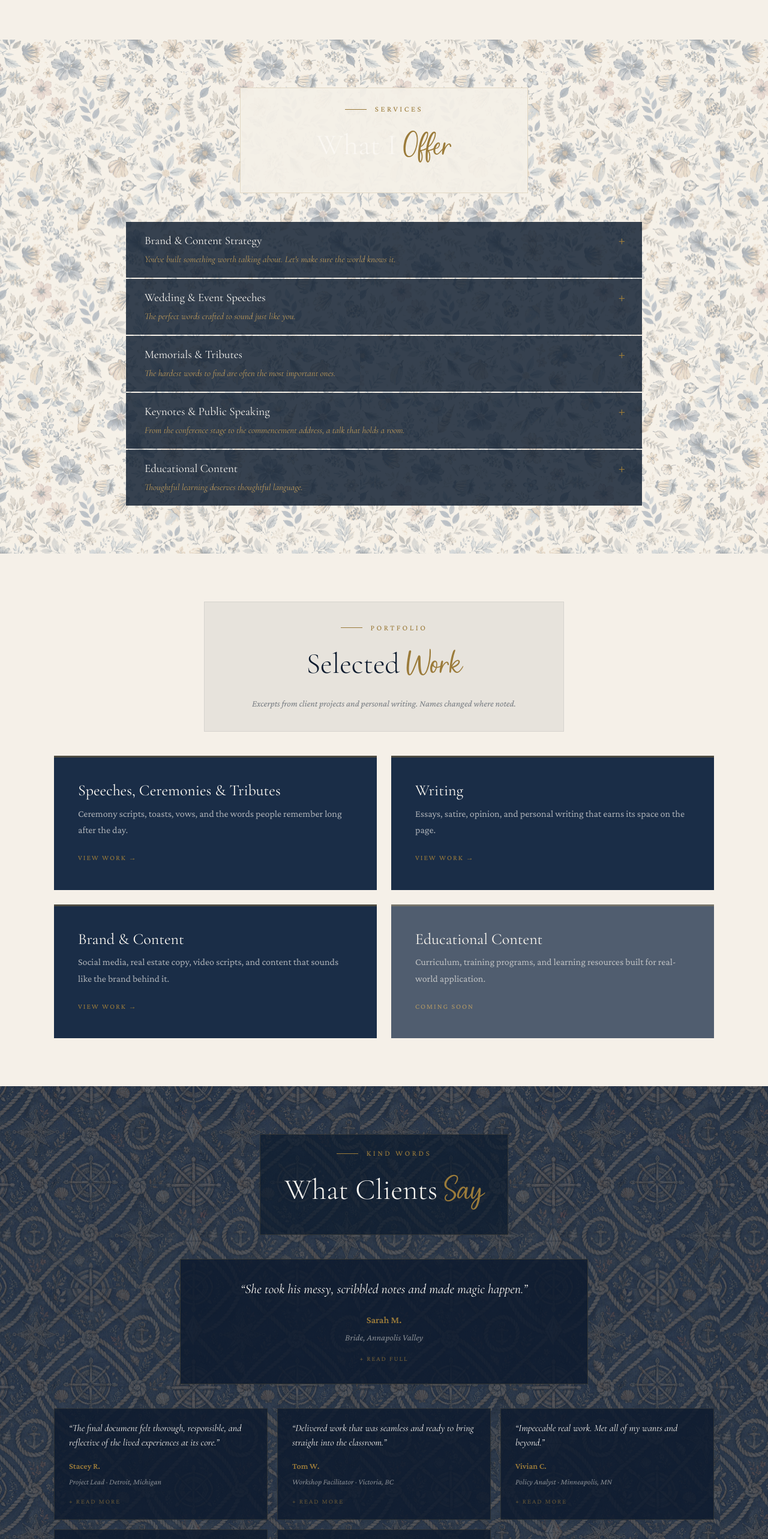
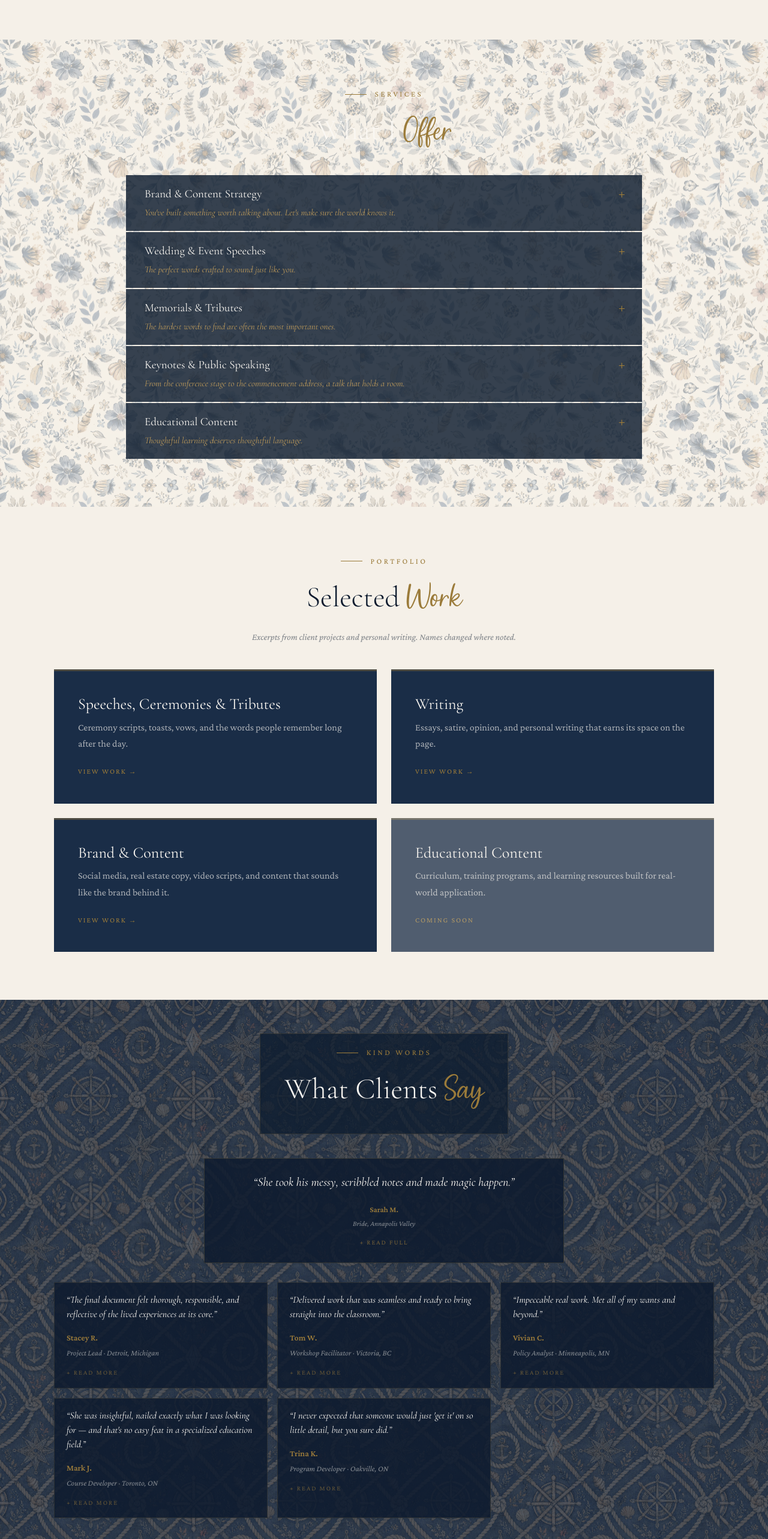
Before and after one commit to jmelnickmacdonald/anchoredprose, a Next.js app: page / in a window 1280 px wide. Shown: the part 1554-4120 px from the top of the page at 60% size. Built offline with nearby package versions, Linux system fonts and the light colour scheme.

Commit message:
Update globals.css

```diff
--- a/src/app/globals.css
+++ b/src/app/globals.css
@@ -73,7 +73,7 @@ nav { position: fixed; top: 0; left: 0; right: 0; z-index: 100; background: var(
 /* SERVICES — blue floral */
 .services { background: var(--cream-warm); padding: 80px 64px; position: relative; overflow: hidden; }
 .services::before { content: ''; position: absolute; inset: 0; background-image: url('/background2.jpg'); background-size: 600px; opacity: 0.35; pointer-events: none; }
-.services-header { max-width: 480px; margin: 0 auto 48px; text-align: center; position: relative; z-index: 1; background: rgba(245,240,232,0.92); padding: 24px 48px; border: 1px solid rgba(155,123,58,0.2); }
+.services-header { max-width: 480px; margin: 0 auto 48px; text-align: center; position: relative; z-index: 1; }
 .services-grid { max-width: 860px; margin: 0 auto; display: flex; flex-direction: column; gap: 2px; position: relative; z-index: 1; }
 .service-card { background: rgba(13,27,46,0.82); border-left: 3px solid transparent; padding: 20px 28px; transition: border-color 0.2s, background 0.2s; cursor: pointer; }
 .service-card:hover, .service-card.open { border-left-color: var(--gold); background: rgba(13,27,46,0.95); }
@@ -87,7 +87,7 @@ nav { position: fixed; top: 0; left: 0; right: 0; z-index: 100; background: var(
 
 /* PORTFOLIO — plain cream */
 .portfolio { padding: 80px 64px; position: relative; overflow: hidden; background: var(--cream-warm); }
-.portfolio-header { max-width: 600px; margin: 0 auto 40px; text-align: center; position: relative; z-index: 1; background: rgba(13,27,46,0.06); padding: 32px 48px; border: 1px solid rgba(13,27,46,0.08); }
+.portfolio-header { max-width: 600px; margin: 0 auto 40px; text-align: center; position: relative; z-index: 1; }
 .portfolio-note { font-family: var(--font-body); font-size: 15px; color: rgba(13,27,46,0.5); font-style: italic; margin-top: 8px; }
 .portfolio-cats { max-width: 1100px; margin: 0 auto; display: grid; grid-template-columns: repeat(2, 1fr); gap: 24px; position: relative; z-index: 1; }
 .portfolio-cat-card { display: block; text-decoration: none; background: #1a2d47; border-top: 3px solid rgba(155,123,58,0.4); position: relative; overflow: hidden; transition: border-color 0.25s, background 0.25s; }
@@ -109,16 +109,16 @@ nav { position: fixed; top: 0; left: 0; right: 0; z-index: 100; background: var(
 .portfolio-link { font-family: var(--font-body); font-size: 12px; letter-spacing: 2.5px; text-transform: uppercase; color: var(--gold); position: relative; z-index: 1; }
 
 /* TESTIMONIALS — blue floral, dark boxes */
-.testimonials { background: var(--navy); padding: 80px 64px; position: relative; overflow: hidden; text-align: center; }
+.testimonials { background: var(--navy); padding: 56px 64px; position: relative; overflow: hidden; text-align: center; }
 .testimonials::before { content: ''; position: absolute; inset: 0; background-image: url('/background3.jpg'); background-size: 600px; opacity: 0.35; pointer-events: none; }
 .testimonials-header { display: inline-block; margin: 0 auto 40px; text-align: center; position: relative; z-index: 1; background: rgba(13,27,46,0.75); padding: 20px 40px; border: 1px solid rgba(155,123,58,0.2); }
-.testimonials-featured { max-width: 680px; margin: 0 auto 40px; text-align: center; position: relative; z-index: 1; padding: 32px 40px; background: rgba(13,27,46,0.85); border: 1px solid rgba(184,150,62,0.2); }
-.testimonials-featured blockquote { font-family: var(--font-display); font-size: clamp(18px, 2.2vw, 22px); font-style: italic; color: var(--cream); line-height: 1.6; margin-bottom: 20px; }
-.testimonial-name { font-family: var(--font-body); font-size: 16px; color: var(--gold); font-weight: 600; margin-bottom: 4px; }
-.testimonial-role { font-family: var(--font-body); font-size: 15px; color: rgba(250,247,242,0.5); font-style: italic; }
+.testimonials-featured { max-width: 600px; margin: 0 auto 32px; text-align: center; position: relative; z-index: 1; padding: 24px 36px; background: rgba(13,27,46,0.85); border: 1px solid rgba(184,150,62,0.2); }
+.testimonials-featured blockquote { font-family: var(--font-display); font-size: clamp(16px, 1.8vw, 20px); font-style: italic; color: var(--cream); line-height: 1.5; margin-bottom: 16px; }
+.testimonial-name { font-family: var(--font-body); font-size: 13px; color: var(--gold); font-weight: 600; margin-bottom: 2px; }
+.testimonial-role { font-family: var(--font-body); font-size: 12px; color: rgba(250,247,242,0.5); font-style: italic; }
 .testimonials-grid { max-width: 1100px; margin: 0 auto; display: grid; grid-template-columns: repeat(3, 1fr); gap: 16px; position: relative; z-index: 1; text-align: left; }
-.testimonial-card { background: rgba(13,27,46,0.85); border: 1px solid rgba(184,150,62,0.15); padding: 20px 24px; }
-.testimonial-card blockquote { font-family: var(--font-body); font-size: 14px; font-style: italic; color: rgba(250,247,242,0.85); line-height: 1.6; margin-bottom: 14px; }
+.testimonial-card { background: rgba(13,27,46,0.85); border: 1px solid rgba(184,150,62,0.15); padding: 16px 20px; }
+.testimonial-card blockquote { font-family: var(--font-body); font-size: 13px; font-style: italic; color: rgba(250,247,242,0.85); line-height: 1.5; margin-bottom: 10px; }
 .testimonial-card .testimonial-name { font-size: 14px; color: var(--gold); }
 .testimonial-card .testimonial-role { font-size: 13px; color: rgba(250,247,242,0.5); }
 
@@ -141,7 +141,7 @@ nav { position: fixed; top: 0; left: 0; right: 0; z-index: 100; background: var(
 
 .blog-header { max-width: 480px; margin: 0 auto 48px; text-align: center; position: relative; z-index: 2; background: rgba(13,27,46,0.75); padding: 24px 48px; border: 1px solid rgba(184,150,62,0.2); }
 .blog .section-label { color: var(--gold); }
-.blog .section-title { color: var(--cream); }
+.blog .section-title { color: var(--navy); }
 .blog-carousel { max-width: 1100px; margin: 0 auto; position: relative; overflow: hidden; z-index: 2; }
 .blog-cards { display: flex; transition: transform 0.5s ease; }
 .blog-card { flex: 0 0 100%; padding: 48px; background: rgba(250,247,242,0.95); border-top: 3px solid var(--gold); position: relative; z-index: 2; }
```
